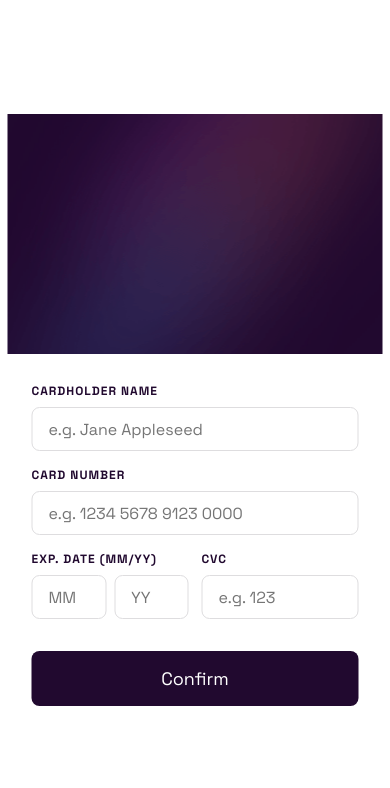
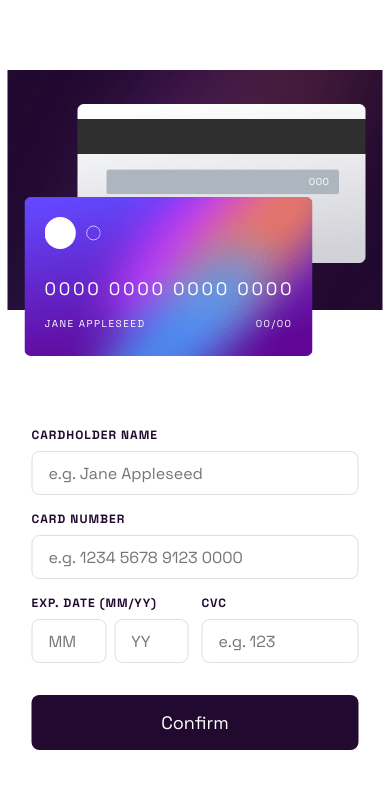
Before and after one commit to svyatoslavkk/interactive-card-details-form-main, a React (Create React App) app: page / in a window 390 px wide. Shown: the top 788 px of the page. Built offline with nearby package versions, Linux system fonts and the light colour scheme.

Commit message:
mobile first done

```diff
--- a/src/App.scss
+++ b/src/App.scss
@@ -43,6 +43,98 @@ input {
     top: 50%;
     left: 50%;
     transform: translate(-50%, -50%);
+}
+
+.bg-main-mobile {
+    width: 100%;
+    margin-bottom: 5.5rem;
+}
+
+.bg-cart-back {
+    max-width: 288px;
+    max-height: 159px;
+    width: 100%;
+    height: 100vh;
+    position: absolute;
+    top: 34px;
+    right: 17px;
+
+    .relative-block {
+        position: relative;
+    }
+
+    img {
+        max-width: 288px;
+        max-height: 159px;
+        width: 100%;
+        height: 100vh;
+    }
+
+    .cvc-on-img {
+        position: absolute;
+        top: 71px;
+        right: 36px;
+        font-size: 10px;
+        letter-spacing: 0.5px;
+        color: var(--white);
+    }
+}
+.bg-cart-front {
+    max-width: 288px;
+    max-height: 159px;
+    width: 100%;
+    height: 100vh;
+    position: absolute;
+    top: 127px;
+    left: 17px;
+    overflow: hidden;
+
+    .relative-block {
+        position: relative;
+    }
+
+    img {
+        max-width: 288px;
+        max-height: 159px;
+        width: 100%;
+        height: 100vh;
+    }
+
+    .card-logo {
+        position: absolute;
+        top: 20px;
+        left: 20px;
+        max-width: 56px;
+        max-height: 32px;
+    }
+
+    .number-on-img {
+        position: absolute;
+        top: 80px;
+        left: 20px;
+        letter-spacing: 2.7px;
+        color: var(--white);
+        font-size: var(--body-copy-font-size);
+    }
+
+    .cardholder-on-img {
+        position: absolute;
+        top: 120px;
+        left: 20px;
+        color: var(--white);
+        text-transform: uppercase;
+        font-size: 10px;
+        letter-spacing: 1.5px;
+    }
+
+    .date-on-img {
+        position: absolute;
+        top: 120px;
+        right: 20px;
+        color: var(--white);
+        font-size: 10px;
+        letter-spacing: 1.5px;
+    }
 }
 
 .form-block {
--- a/src/App.tsx
+++ b/src/App.tsx
@@ -2,13 +2,31 @@ import React, { useState } from 'react';
 import logo from './logo.svg';
 import './App.scss';
 import bgMainMobile from './bg-main-mobile.png';
+import bgCartFront from './bg-card-front.png';
+import bgCartBack from './bg-card-back.png';
+import cardLogo from './card-logo.svg';
 import { CardForm } from './Components/CardForm';
 
 function App() {
 
   return (
     <div className='container'>
-      <img src={bgMainMobile} alt="Background Image" />
+      <img src={bgMainMobile} className='bg-main-mobile' alt="Background Image" />
+      <div className='bg-cart-back'>
+        <div className='relative-block'>
+          <img src={bgCartBack} alt='Card Back' />
+          <p className='cvc-on-img'>000</p>
+        </div>
+      </div>
+      <div className='bg-cart-front'>
+        <div className='relative-block'>
+          <img src={bgCartFront} alt="Card Front" />
+          <img src={cardLogo} className='card-logo' alt="Card Logo" />
+          <p className='number-on-img'>0000 0000 0000 0000</p>
+          <p className='cardholder-on-img'>Jane Appleseed</p>
+          <p className='date-on-img'>00/00</p>
+        </div>
+      </div>
       <CardForm />
     </div>
   );
```
